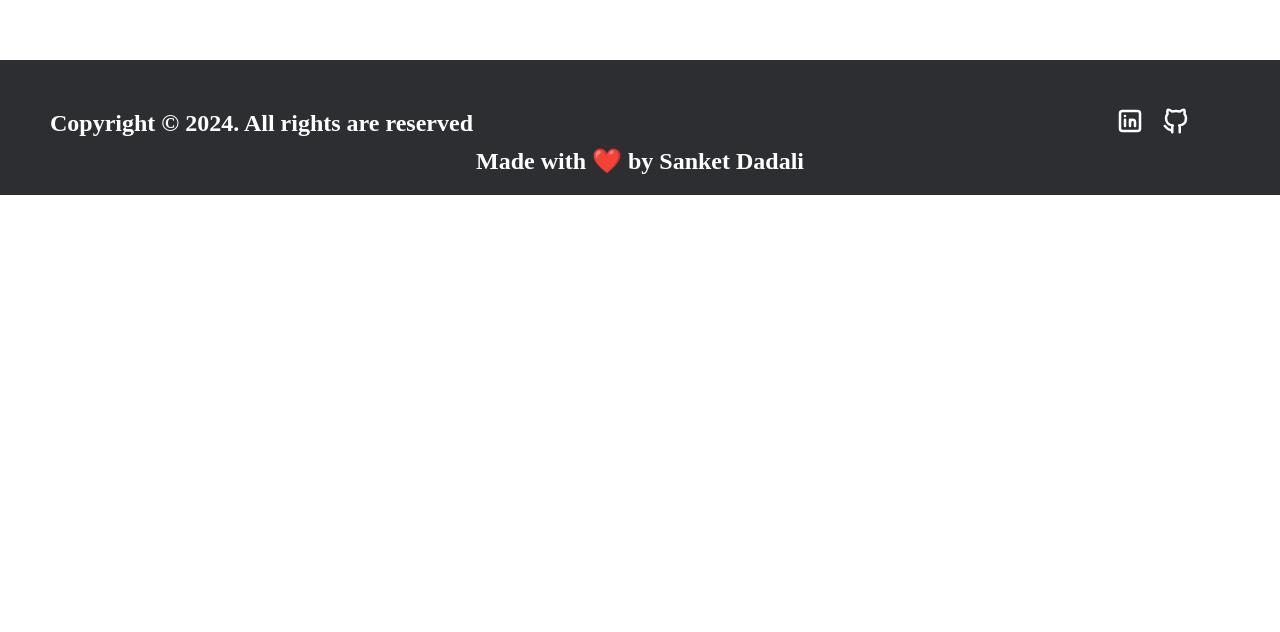
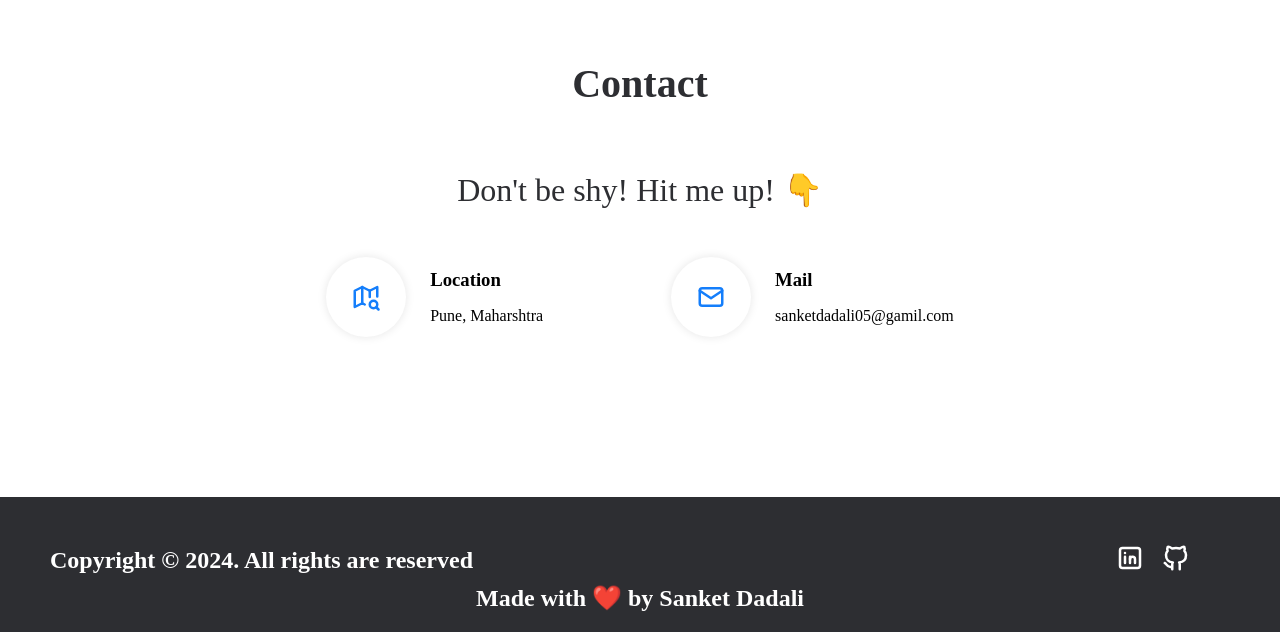
Before and after one commit to poseidonsanket/portfolio, a React (Vite) app: page / in a window 1280 px wide. Shown: the part 3057-3689 px from the top of the page. Before the commit the page ends 3252 px from the top, so only its background shows below. Built offline with nearby package versions, Linux system fonts and the light colour scheme.

Commit message:
Contact Us Added

```diff
--- a/src/components/Body.jsx
+++ b/src/components/Body.jsx
@@ -5,6 +5,7 @@ import { FaAngleUp } from "react-icons/fa";
 import "../css/Body.css";
 import Experience from "./Experience";
 import Projects from "./Projects";
+import Contact from "./Contact";
 
 const Body = () => {
   const [showTopBtn, setShowTopBtn] = useState(false);
@@ -36,6 +37,7 @@ const Body = () => {
         </div>
         <Experience />
         <Projects />
+        <Contact/>
       </div>
     </div>
   );
--- /dev/null
+++ b/src/components/Contact.jsx
@@ -0,0 +1,72 @@
+import React from "react";
+import "../css/Contact.css";
+
+const Contact = () => {
+  return (
+    <div id="section5">
+      <div className="contact-heading">
+        <h1>Contact</h1>
+      </div>
+      <div className="contact-s-1">
+        <p style={{ color: "#2d2e32", fontSize: "2rem" }}>
+          Don't be shy! Hit me up! 👇
+        </p>
+      </div>
+      <div className="contact-icons">
+        <div className="contact-icons-1">
+          <span>
+            <svg
+              xmlns="http://www.w3.org/2000/svg"
+              width="30"
+              height="30"
+              viewBox="0 0 24 24"
+              fill="none"
+              stroke="#147efb"
+              stroke-width="2"
+              stroke-linecap="round"
+              stroke-linejoin="round"
+              class="tabler-icon tabler-icon-map-search"
+            >
+              <path d="M11 18l-2 -1l-6 3v-13l6 -3l6 3l6 -3v7.5"></path>
+              <path d="M9 4v13"></path>
+              <path d="M15 7v5"></path>
+              <path d="M18 18m-3 0a3 3 0 1 0 6 0a3 3 0 1 0 -6 0"></path>
+              <path d="M20.2 20.2l1.8 1.8"></path>
+            </svg>
+          </span>
+          <div class="contact__info">
+            <h3>Location</h3>
+            <p className="contact-p">Pune, Maharshtra</p>
+          </div>
+        </div>
+        <div className="contact-icons-2">
+          <span>
+            <svg
+              xmlns="http://www.w3.org/2000/svg"
+              width="30"
+              height="30"
+              viewBox="0 0 24 24"
+              fill="none"
+              stroke="#147efb"
+              stroke-width="2"
+              stroke-linecap="round"
+              stroke-linejoin="round"
+              class="tabler-icon tabler-icon-mail"
+            >
+              <path d="M3 7a2 2 0 0 1 2 -2h14a2 2 0 0 1 2 2v10a2 2 0 0 1 -2 2h-14a2 2 0 0 1 -2 -2v-10z"></path>
+              <path d="M3 7l9 6l9 -6"></path>
+            </svg>
+          </span>
+          <div class="contact__info">
+            <h3>Mail</h3>
+            <a href="mailto:sanketdadali05@gamil.com">
+              sanketdadali05@gamil.com
+            </a>
+          </div>
+        </div>
+      </div>
+    </div>
+  );
+};
+
+export default Contact;
--- /dev/null
+++ b/src/css/Contact.css
@@ -0,0 +1,114 @@
+.contact-heading h1 {
+  text-align: center;
+  color: #2d2e32;
+  font-size: 2.5rem;
+  margin: 2rem;
+}
+
+.contact-s-1 {
+  display: flex;
+  align-items: center;
+  justify-content: center;
+}
+
+.contact-icons-1 {
+  align-items: center;
+  display: flex;
+  gap: 1.5rem;
+}
+
+.contact-icons-2 {
+  align-items: center;
+  display: flex;
+  gap: 1.5rem;
+}
+
+.contact-icons-1 span {
+  align-items: center;
+  background-color: #fff;
+  border-radius: 50%;
+  box-shadow: 0 0 10px rgba(0, 0, 0, 0.1);
+  color: #147efb;
+  display: flex;
+  height: 5rem;
+  justify-content: center;
+  width: 5rem;
+}
+
+.contact-icons-2 span {
+  align-items: center;
+  background-color: #fff;
+  border-radius: 50%;
+  box-shadow: 0 0 10px rgba(0, 0, 0, 0.1);
+  color: #147efb;
+  display: flex;
+  height: 5rem;
+  justify-content: center;
+  width: 5rem;
+}
+
+.contact-icons {
+  display: flex;
+  justify-content: center;
+  align-items: center;
+  flex-wrap: wrap;
+  gap: 8rem;
+  margin-top: 1rem;
+  margin-bottom: 10rem;
+}
+
+.contact__info h3 {
+  margin: 0;
+}
+
+.contact-info p {
+  margin: 0;
+}
+
+.contact-p {
+  margin: 0;
+}
+
+.contact__info {
+  display: flex;
+  flex-direction: column;
+  gap: 1rem;
+}
+
+.contact__info p:hover {
+  color: #147efb;
+  cursor: pointer;
+}
+
+.contact__info a:hover {
+  color: #147efb;
+  cursor: pointer;
+}
+
+@media (max-width: 800px) {
+  .contact-icons {
+    display: flex;
+    flex-direction: column;
+    justify-content: center;
+    align-items: center;
+    gap: 2rem;
+  }
+
+  .contact-icons-1 {
+    display: flex;
+    justify-content: center;
+    align-items: center;
+    flex-direction: column;
+  }
+  .contact-icons-2 {
+    display: flex;
+    justify-content: center;
+    align-items: center;
+    flex-direction: column;
+  }
+  .contact__info h3 {
+    display: flex;
+    justify-content: center;
+    align-items: center;
+  }
+}
```
